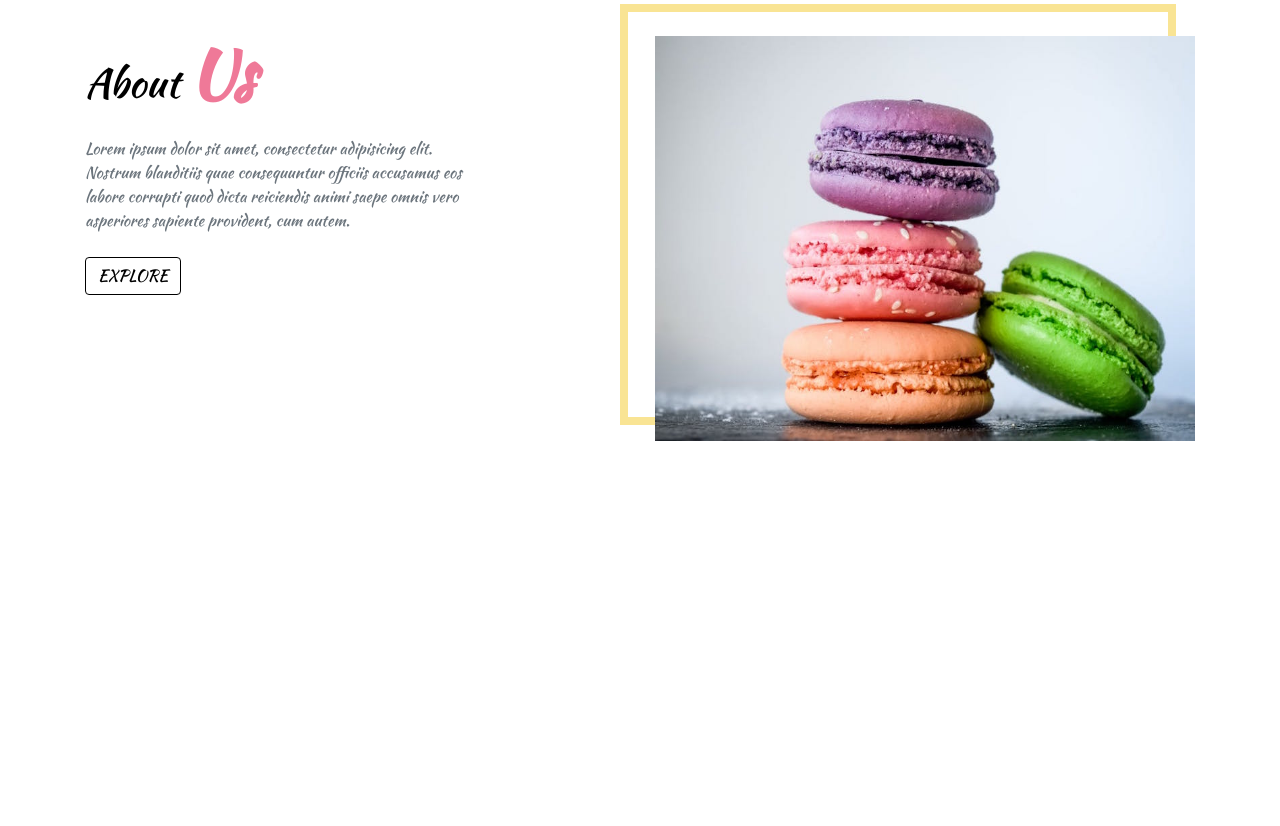
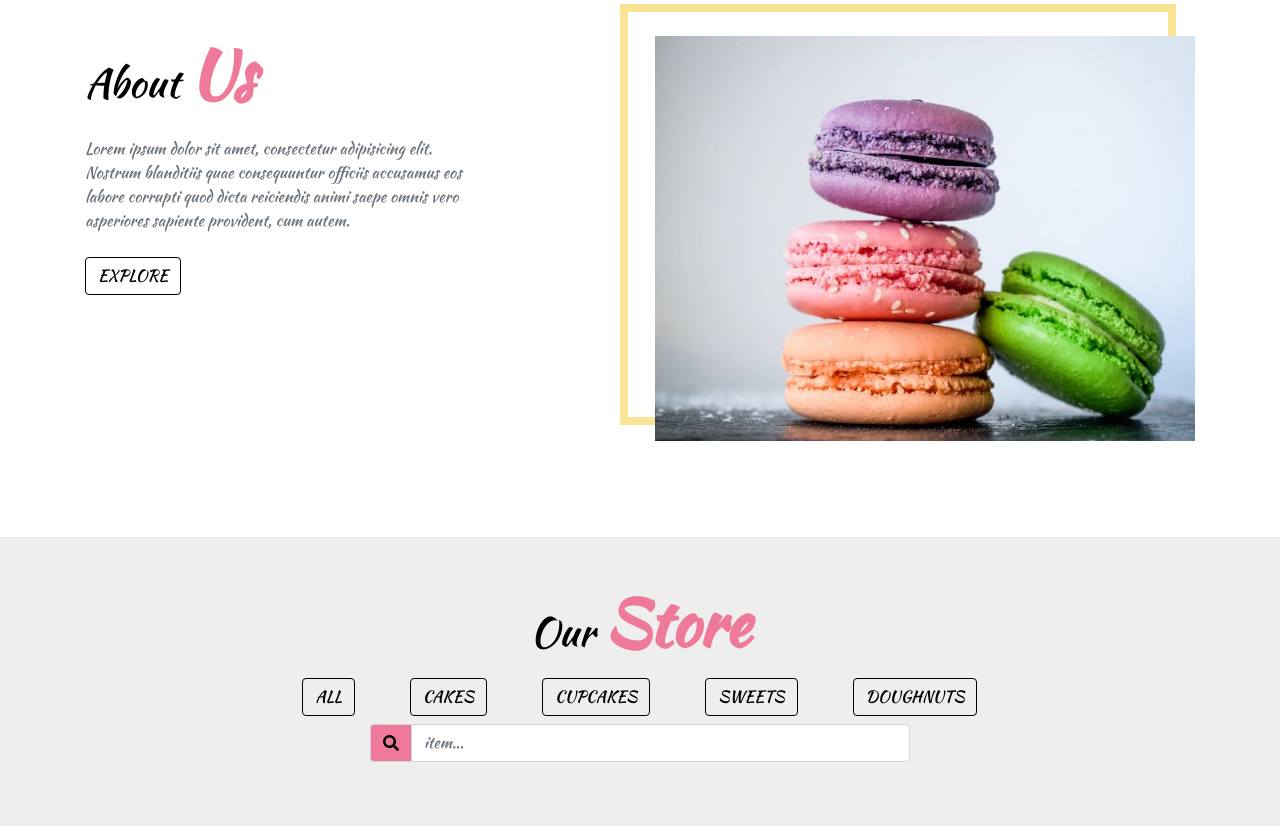
Before and after one commit to ajaydaram/sweets-shop-project-with-html-css-bootstrap, a plain HTML site: page index.html in a window 1280 px wide. Shown: the part 860-1686 px from the top of the page. Before the commit the page ends 1397 px from the top, so only its background shows below. Drawn offline with Linux system fonts and the light colour scheme.

Commit message:
created search box in our store section

```diff
--- a/css/style.css
+++ b/css/style.css
@@ -125,3 +125,11 @@ body {
   top: 0;
   left: 0;
 }
+/*store*/
+.store {
+  background: var(--mainGrey);
+}
+.search-box {
+  background-color: var(--mainPink);
+  color: var(--mainBlack)
+}
--- a/index.html
+++ b/index.html
@@ -135,6 +135,46 @@
             </div>
           </section>
         <!--end of about-->
+        <!--Store section-->
+        <section id="store" class="store py-5">
+          <div class="container">
+            <!--section title-->
+        <div class="row">
+          <div class="col-10 mx-auto col-sm-6 text-center">
+            <h1 class="text-capitalize">our <strong class="banner-title">store</strong></h1>
+          </div>
+        </div>
+        <!--end of section title-->
+        <!--filter buttons-->
+        <div class="row">
+         <div class="col-lg-8 mx-auto d-flex justify-content-around sortBtn flex-wrap">
+           <a href="#" class="btn btn-black text-uppercase filter-btn m-2" data-filter="all" >all</a>
+           <a href="#" class="btn btn-black text-uppercase filter-btn m-2" data-filter="all" >cakes</a>
+           <a href="#" class="btn btn-black text-uppercase filter-btn m-2" data-filter="all" >cupcakes</a>
+           <a href="#" class="btn btn-black text-uppercase filter-btn m-2" data-filter="all" >sweets</a>
+           <a href="#" class="btn btn-black text-uppercase filter-btn m-2" data-filter="all" >doughnuts</a>
+         </div>
+        </div>
+        <!--End of filter buttons-->
+        <!--search box-->
+        <div class="row">
+          <div class="col-10 mx-auto col-md-6">
+            <form>
+              <div class="input-group mb-3">
+                <div class="input-group-prepend">
+                  <span class="input-group-text search-box" id="search-icon">
+                    <i class="fas fa-search"></i>
+                  </span>
+                </div>
+                <input type="text" class="form-control" placeholder="item..." id="search-item">
+              </div>
+            </form>
+          </div>
+        </div>
+        <!--end of search box-->
+        </div>
+        </section>
+        <!--end of the store section-->
 
 
     <!-- jquery -->
```
